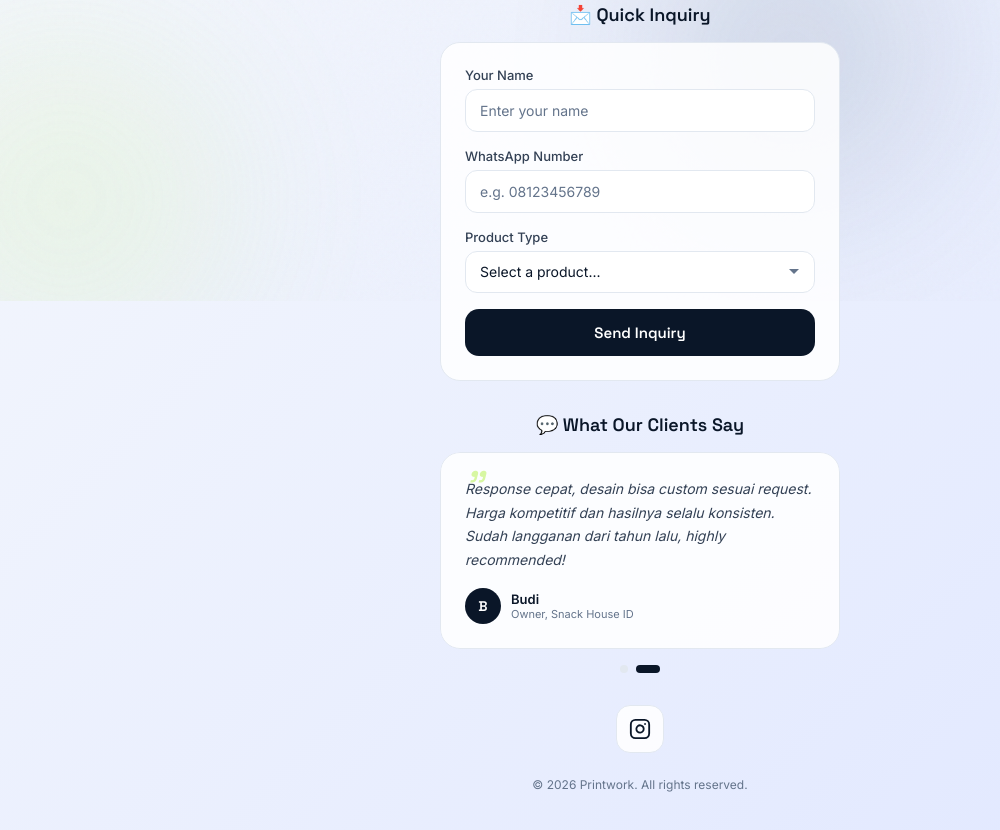
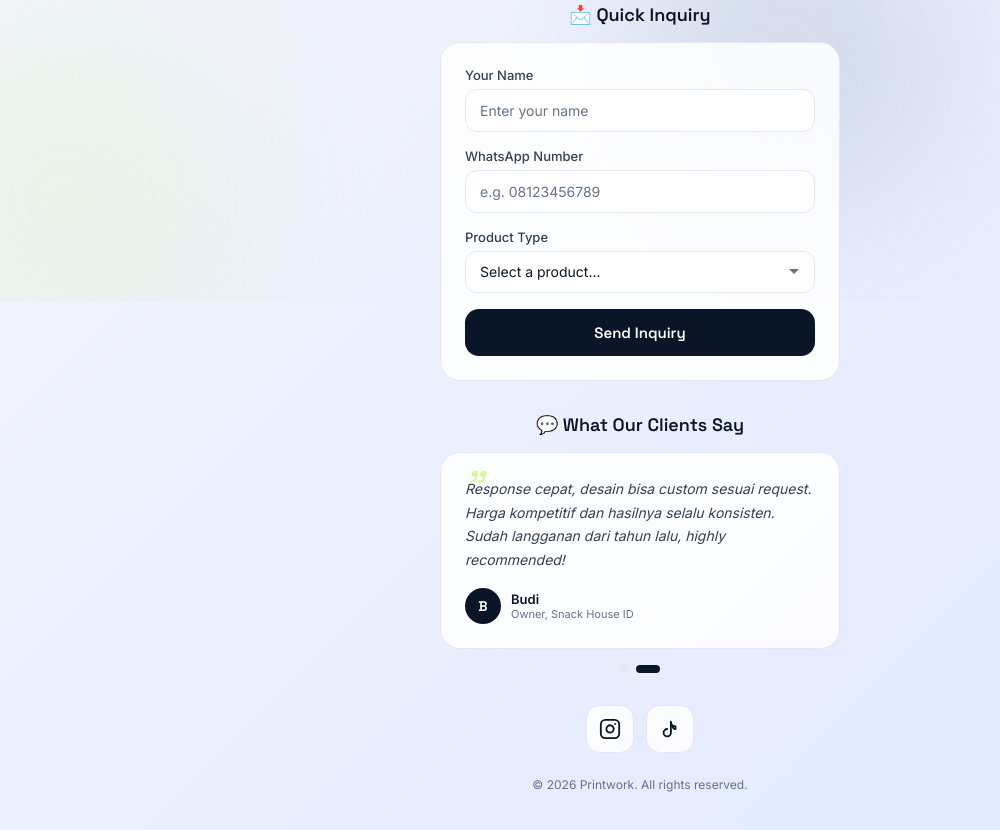
Before and after one commit to printworkmultigraph/printwork-linkinbio, a plain HTML site: page linkinbio/index.html in a window 1280 px wide. Shown: the part 499-1329 px from the top of the page, without its empty margins (0-1000 px from the left). Drawn offline with nearby package versions, Linux system fonts and the light colour scheme.

Commit message:
Update social links: Instagram and TikTok

```diff
--- a/linkinbio/index.html
+++ b/linkinbio/index.html
@@ -182,11 +182,16 @@
 
         <!-- Social Links -->
         <div class="social-section">
-            <a href="https://www.instagram.com/printwork_official_id/" target="_blank" rel="noopener" class="social-btn" id="social-instagram" aria-label="Instagram">
+            <a href="https://www.instagram.com/printwork.idn" target="_blank" rel="noopener" class="social-btn" id="social-instagram" aria-label="Instagram">
                 <svg width="22" height="22" viewBox="0 0 24 24" fill="none" stroke="currentColor" stroke-width="2" stroke-linecap="round" stroke-linejoin="round">
                     <rect x="2" y="2" width="20" height="20" rx="5" ry="5"></rect>
                     <path d="M16 11.37A4 4 0 1 1 12.63 8 4 4 0 0 1 16 11.37z"></path>
                     <line x1="17.5" y1="6.5" x2="17.51" y2="6.5"></line>
+                </svg>
+            </a>
+            <a href="https://www.tiktok.com/@kenzjoki__" target="_blank" rel="noopener" class="social-btn" id="social-tiktok" aria-label="TikTok">
+                <svg width="22" height="22" viewBox="0 0 24 24" fill="none" stroke="currentColor" stroke-width="2" stroke-linecap="round" stroke-linejoin="round">
+                    <path d="M9 12a4 4 0 1 0 4 4V4a5 5 0 0 0 5 5v3a3 3 0 0 1-3-3"></path>
                 </svg>
             </a>
         </div>
```
